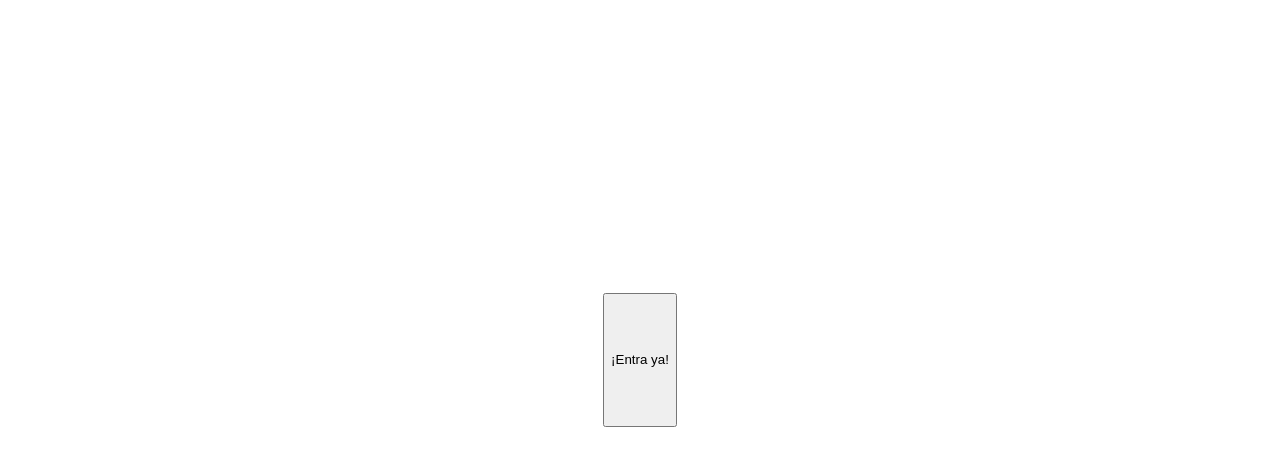
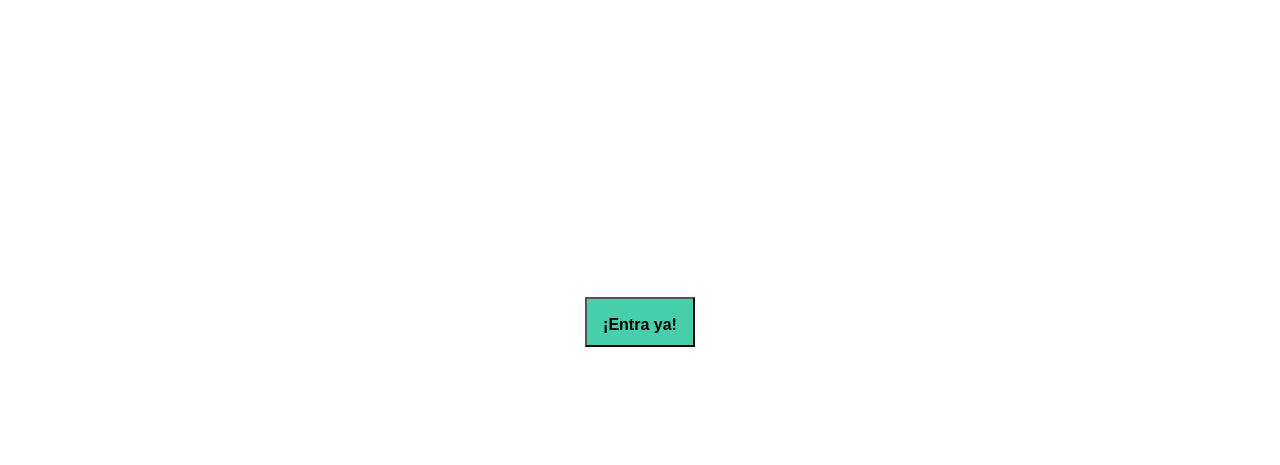
Before and after one commit to 30ortiz/curso-maquetacion-css, a plain HTML site: page index.html in a window 1280 px wide. Shown: the part 143-608 px from the top of the page. Drawn offline with Linux system fonts and the light colour scheme.

Commit message:
Update: index.html main.css

```diff
--- a/css/main.css
+++ b/css/main.css
@@ -1,3 +1,5 @@
+@import url('https://fonts.googleapis.com/css2?family=Roboto+Mono:wght@400;500;700&family=Roboto+Slab:wght@400;700&family=Roboto:wght@400;500;700;900&display=swap');
+
 body {
   margin: 0;
   padding: 0;
@@ -6,6 +8,8 @@ body {
     bottom: 0;
     left: 0;
     right: 0;
+    font-family: 'Roboto Mono', monospace;
+
   /* width: 100vw;
   height: 100vh; */
 }
@@ -90,9 +94,22 @@ nav .profile-link a {
 }
 
 .home-main .home-main-text{
-    font-size: 1.6rem;
+    font-size: 2rem;
     font-weight: 700px;
     letter-spacing:10px;
     color:#fff;
+    font-family: 'Roboto Mono',monospace;
+    text-align: center;
+}
 
+.home-main button{
+    width:110px;
+    height:50px;
+    background-color: #47cfac;
+    display:grid;
+    align-items: center;
+    text-align: center;
+    font-weight: 700;
+    font-size: 1rem;
+    line-height: 50px;
 }
```
